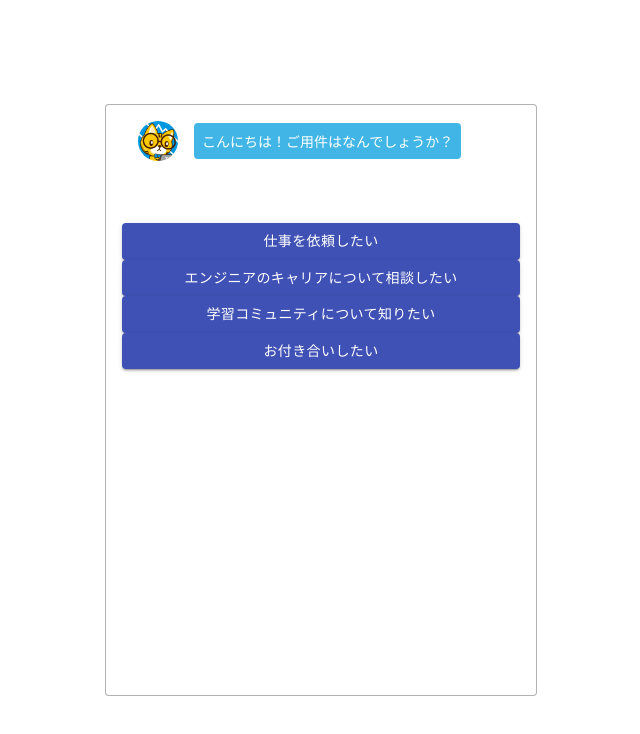
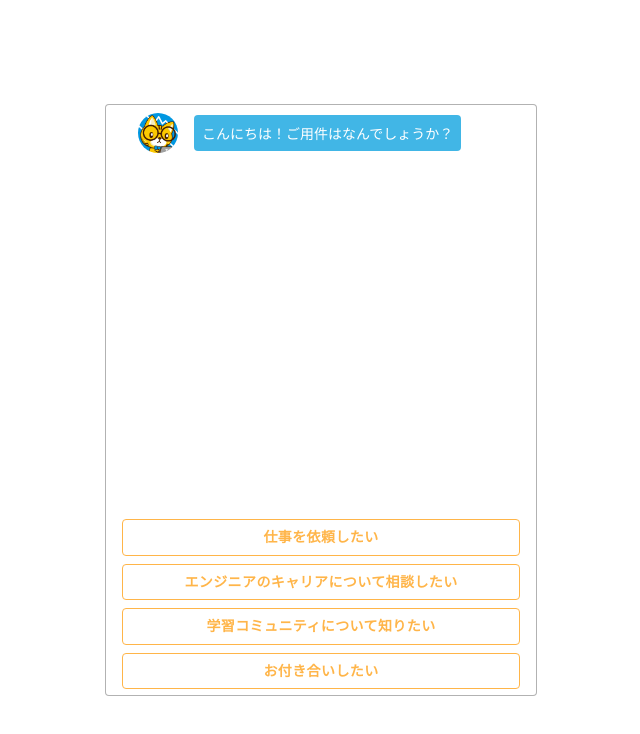
Before and after one commit to yudong0114/chatbot-app, a React (Create React App) app: page / in a window 1280 px wide. Shown: the top 734 px of the page, without its empty margins (319-959 px from the left). Built offline with nearby package versions, Linux system fonts and the light colour scheme.

Commit message:
[fix]Material UIでチャットと回答のスタイル調整(#7)
・Material UIのHook APIでスタイルを修正

```diff
--- a/src/components/Answer.jsx
+++ b/src/components/Answer.jsx
@@ -1,16 +1,25 @@
 import React from 'react';
-import { makeStyles } from '@material-ui/core/styles';
+import { makeStyles, createStyles } from '@material-ui/core/styles';
 import Button from '@material-ui/core/Button';
 
 /**
  * Material UIで使用する変数
  * https://material-ui.com/components/buttons/
  */
-const useStyles = makeStyles((theme) => ({
-    root: {
-
-    },
-}));
+const useStyles = makeStyles(() => (
+    createStyles({
+        "button": {
+            borderColor: '#FFB549',
+            color: '#FFB549',
+            fontWeight: 600,
+            marginBottom: '8px',
+            "&:hover": {
+                backgroundColor: '#FFB549',
+                color: '#FFF'
+            }
+        }
+    })
+));
 
 /**
  * 回答ボタンの生成
@@ -18,10 +27,15 @@
  * @param {string} props 回答内容のテキスト
  */
 const Answer = (props) => {
-    // ボタンのメソッドを読み込む(一時的にコメントアウト)
-    // const classes = useStyles();
+    // ボタンのメソッドを読み込む
+    const classes = useStyles();
+
     return(
-        <Button variant="contained" color="primary" onClick={() => props.select(props.content, props.nextId)}>
+        <Button
+            className={classes.button}
+            variant="outlined"
+            onClick={() => props.select(props.content, props.nextId)}
+        >
             {props.content}
         </Button>
     )
--- a/src/components/Chats.jsx
+++ b/src/components/Chats.jsx
@@ -1,15 +1,18 @@
 import React from 'react';
-import { makeStyles } from '@material-ui/core/styles';
+import { makeStyles, createStyles } from '@material-ui/core/styles';
 import List from '@material-ui/core/List';
 import {Chat} from './index';
 
-const useStyles = makeStyles((theme) => ({
-    root: {
-      width: '100%',
-      maxWidth: '36ch',
-      backgroundColor: theme.palette.background.paper,
-    },
-}));
+const useStyles = makeStyles(() => (
+    createStyles({
+        "chats": {
+            height: 400,
+            padding: '0px',
+            overflow: 'auto'
+        }
+    })
+
+));
 
 /**
  * チャット枠の生成
@@ -22,7 +25,7 @@
     const classes = useStyles();
 
     return (
-        <List className={classes.root}>
+        <List className={classes.chats}>
             {
                 // propsから受け取ったchatsの連想配列をmap関数でループ
                 props.chats.map((chat, index) => {
```
